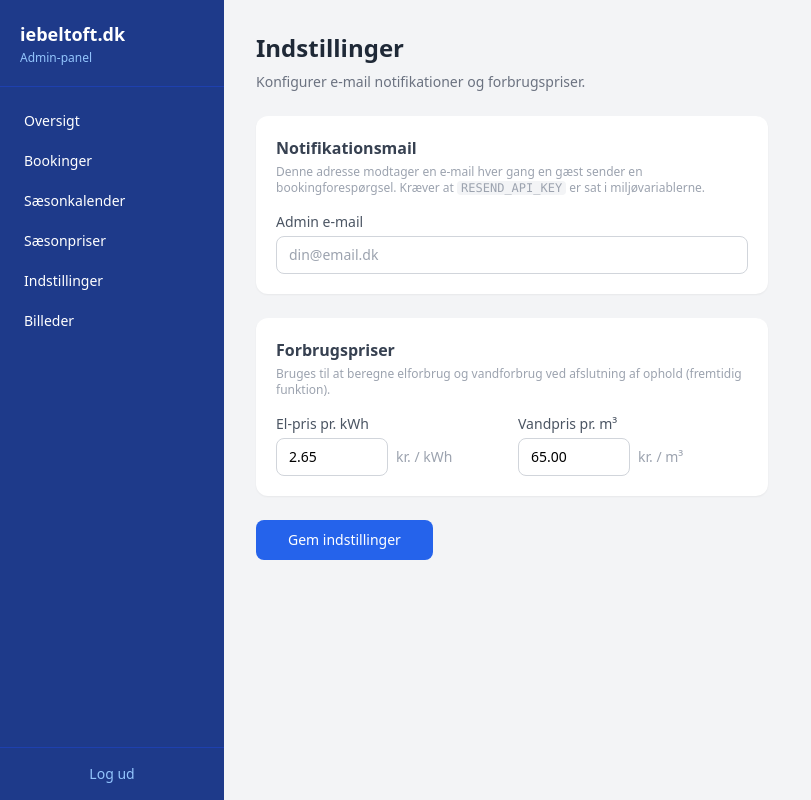
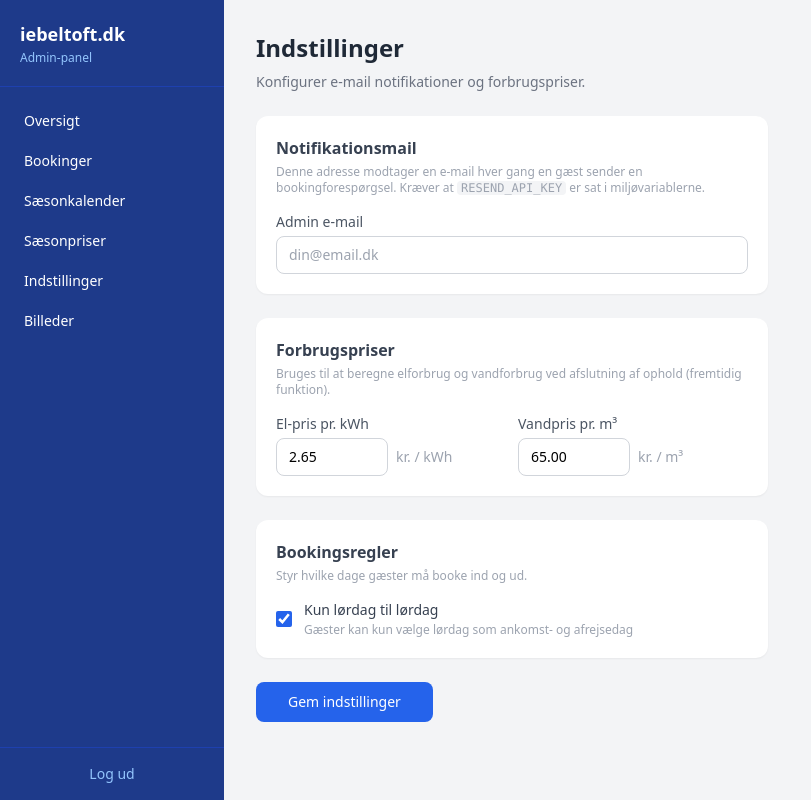
Before and after one commit to jpsvendsen-dk/iebeltoft, a FastAPI app: page /admin/indstillinger in a window 1280 px wide. Shown: the whole page, without its empty margins (0-811 px from the left). Run offline with FastAPI, Linux system fonts and the light colour scheme; the visitor is signed in with stand-in values (Sample User, id 1); data comes from the database, SQL or seed files in the repository; some libraries are stand-ins or nearby versions.

Commit message:
Tilfoej lordag-til-lordag indstilling
- Nyt felt saturday_only paa Settings-modellen (default: aktiv)
- Admin/indstillinger: checkbox til at slaa reglen til/fra
- Booking-siden: vis amber info-boks naar reglen er aktiv
- Kalender-JS: kun loerdage kan vaelges naar reglen er aktiv
- Server-side validering: afviser bookinger der ikke starter/slutter paa lordag

Co-Authored-By: Claude Sonnet 4.6 <noreply@anthropic.com>

```diff
--- a/app/main.py
+++ b/app/main.py
@@ -20,6 +20,7 @@ try:
             "ALTER TABLE bookings ADD COLUMN guest_zip VARCHAR(10)",
             "ALTER TABLE bookings ADD COLUMN guest_city VARCHAR(100)",
             "ALTER TABLE bookings ADD COLUMN guest_remarks TEXT",
+            "ALTER TABLE settings ADD COLUMN saturday_only INTEGER DEFAULT 1",
         ]:
             try:
                 conn.execute(text(sql))
--- a/app/models.py
+++ b/app/models.py
@@ -46,6 +46,7 @@ class Settings(Base):
     admin_email = Column(String(200))
     electricity_price_kwh = Column(Numeric(8, 2), default=2.65)
     water_price_m3 = Column(Numeric(8, 2), default=65.00)
+    saturday_only = Column(Integer, default=1)  # 1 = kun lørdag-til-lørdag
 
 
 class Booking(Base):
--- a/app/routers/admin.py
+++ b/app/routers/admin.py
@@ -414,7 +414,7 @@ async def indstillinger_side(request: Request, db: Session = Depends(get_db)):
 
     settings = db.query(models.Settings).filter(models.Settings.id == 1).first()
     if not settings:
-        settings = models.Settings(id=1, electricity_price_kwh=Decimal("2.65"), water_price_m3=Decimal("65.00"))
+        settings = models.Settings(id=1, electricity_price_kwh=Decimal("2.65"), water_price_m3=Decimal("65.00"), saturday_only=1)
         db.add(settings)
         db.commit()
 
@@ -431,6 +431,7 @@ async def gem_indstillinger(
     admin_email: str = Form(""),
     electricity_price_kwh: str = Form("2.65"),
     water_price_m3: str = Form("65.00"),
+    saturday_only: str = Form("0"),
     db: Session = Depends(get_db),
 ):
     redirect = kræv_login(request)
@@ -451,6 +452,8 @@ async def gem_indstillinger(
         settings.water_price_m3 = Decimal(water_price_m3.replace(",", "."))
     except InvalidOperation:
         settings.water_price_m3 = Decimal("65.00")
+
+    settings.saturday_only = 1 if saturday_only == "1" else 0
 
     db.commit()
     return RedirectResponse(url="/admin/indstillinger?gemt=1", status_code=303)
--- a/app/templates/admin/indstillinger.html
+++ b/app/templates/admin/indstillinger.html
@@ -60,6 +60,23 @@
         </div>
     </div>
 
+    <!-- Bookingsregler -->
+    <div class="bg-white rounded-xl shadow-sm p-5">
+        <h2 class="font-semibold text-gray-700 mb-1">Bookingsregler</h2>
+        <p class="text-xs text-gray-400 mb-4">
+            Styr hvilke dage gæster må booke ind og ud.
+        </p>
+        <label class="flex items-center gap-3 cursor-pointer">
+            <input type="checkbox" name="saturday_only" value="1"
+                   {% if settings.saturday_only %}checked{% endif %}
+                   class="w-4 h-4 rounded border-gray-300 accent-blue-600">
+            <div>
+                <div class="text-sm font-medium text-gray-700">Kun lørdag til lørdag</div>
+                <div class="text-xs text-gray-400 mt-0.5">Gæster kan kun vælge lørdag som ankomst- og afrejsedag</div>
+            </div>
+        </label>
+    </div>
+
     <button type="submit"
             class="bg-blue-600 text-white px-8 py-2.5 rounded-lg hover:bg-blue-700 transition font-medium text-sm">
         Gem indstillinger
```
Also changed, not shown: app/routers/public.py (+9 -0 lines), app/templates/public/booking.html (+23 -0 lines).
